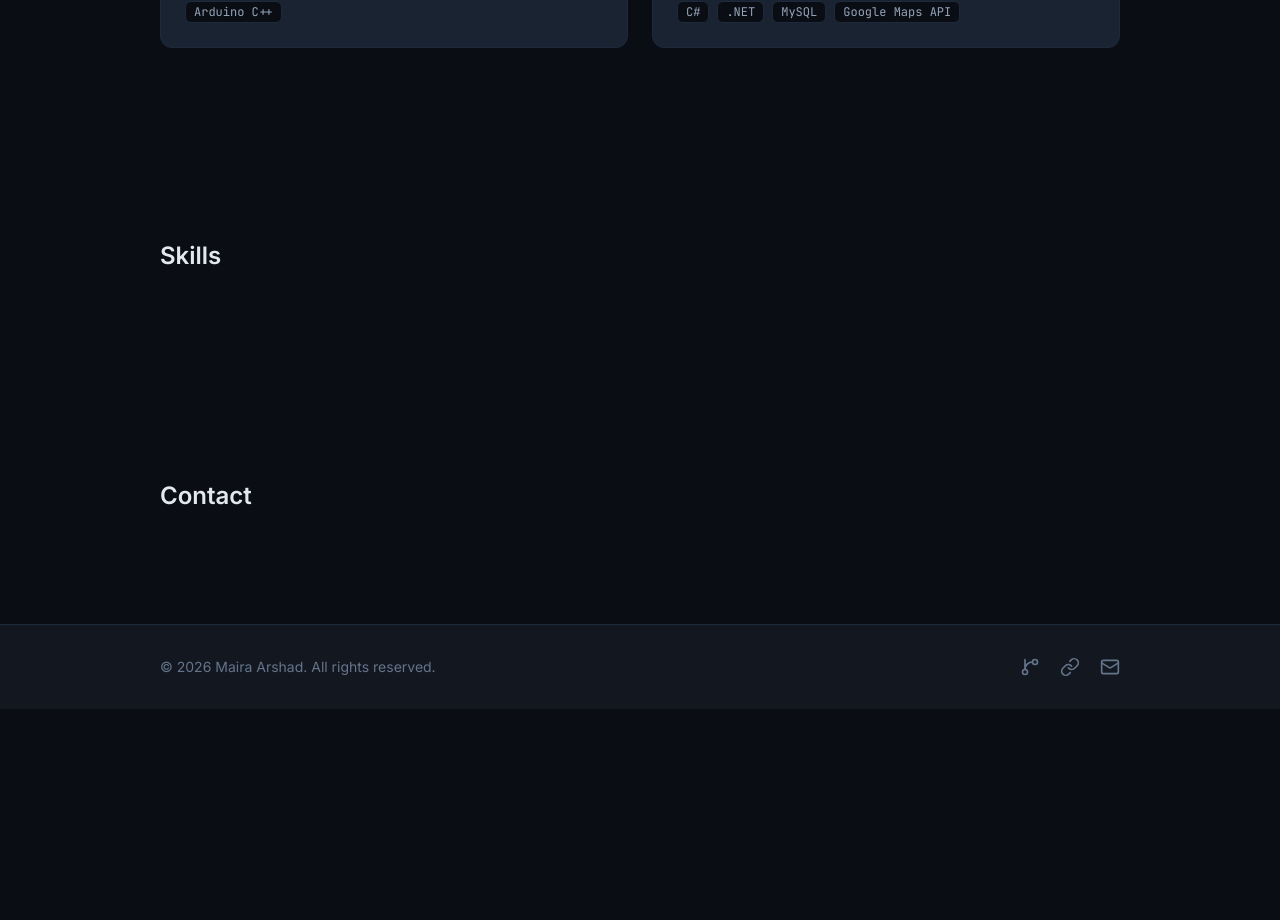
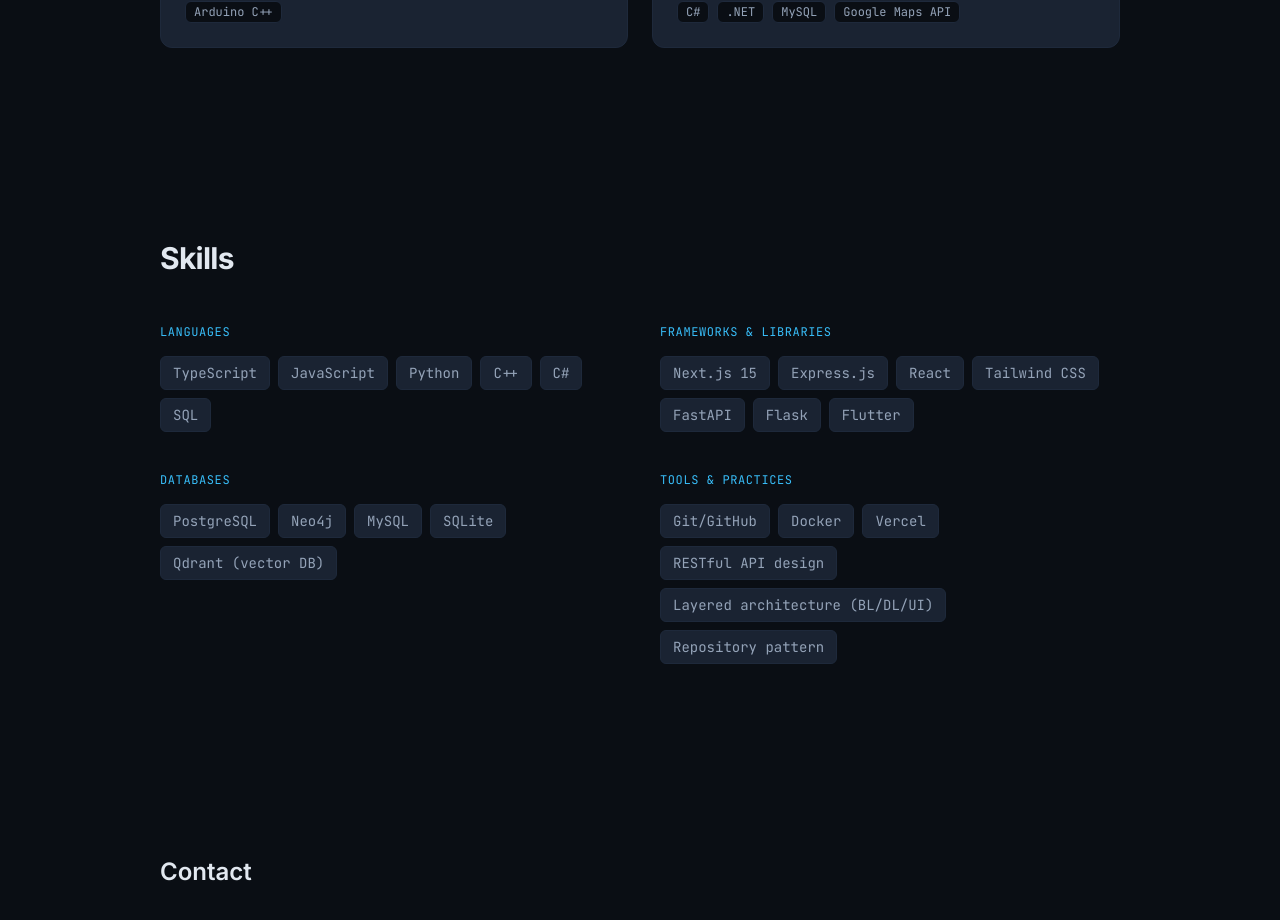
Before and after one commit to Mairaarshad19/Portfolio, a Next.js app: page / in a window 1280 px wide. Shown: the part 3610-4530 px from the top of the page. Before the commit the page ends 4319 px from the top, so only its background shows below. Built offline with nearby package versions, Linux system fonts and the light colour scheme.

Commit message:
feat: add categorized skills section

```diff
--- a/src/app/page.tsx
+++ b/src/app/page.tsx
@@ -2,6 +2,7 @@
 import About from "@/components/About";
 import Experience from "@/components/Experience";
 import Projects from "@/components/Projects";
+import Skills from "@/components/Skills";
 
 export default function Home() {
   return (
@@ -10,13 +11,7 @@
       <About />
       <Experience />
       <Projects />
-
-      {/* Skills */}
-      <section id="skills" className="py-24">
-        <div className="container-content">
-          <h2 className="text-2xl font-semibold text-fg mb-4">Skills</h2>
-        </div>
-      </section>
+      <Skills />
 
       {/* Contact */}
       <section id="contact" className="py-24">
--- /dev/null
+++ b/src/components/Skills.tsx
@@ -0,0 +1,33 @@
+import { skillsContent } from "@/data/portfolio-content";
+
+export default function Skills() {
+  return (
+    <section id="skills" className="py-24">
+      <div className="container-content">
+        <h2 className="text-2xl sm:text-3xl font-bold tracking-tight text-fg mb-12">
+          Skills
+        </h2>
+
+        <div className="grid grid-cols-1 sm:grid-cols-2 gap-10">
+          {skillsContent.map((group) => (
+            <div key={group.category}>
+              <h3 className="text-xs font-mono text-accent uppercase tracking-wider mb-4">
+                {group.category}
+              </h3>
+              <div className="flex flex-wrap gap-2">
+                {group.skills.map((skill) => (
+                  <span
+                    key={skill}
+                    className="px-3 py-1.5 text-sm font-mono text-fg-muted bg-bg-elevated border border-border rounded-md hover:border-accent/40 hover:text-fg transition-colors"
+                  >
+                    {skill}
+                  </span>
+                ))}
+              </div>
+            </div>
+          ))}
+        </div>
+      </div>
+    </section>
+  );
+}
--- a/src/data/portfolio-content.ts
+++ b/src/data/portfolio-content.ts
@@ -108,6 +108,37 @@
   },
 ];
 
+export interface SkillCategory {
+  category: string;
+  skills: string[];
+}
+
+export const skillsContent: SkillCategory[] = [
+  {
+    category: "Languages",
+    skills: ["TypeScript", "JavaScript", "Python", "C++", "C#", "SQL"],
+  },
+  {
+    category: "Frameworks & Libraries",
+    skills: ["Next.js 15", "Express.js", "React", "Tailwind CSS", "FastAPI", "Flask", "Flutter"],
+  },
+  {
+    category: "Databases",
+    skills: ["PostgreSQL", "Neo4j", "MySQL", "SQLite", "Qdrant (vector DB)"],
+  },
+  {
+    category: "Tools & Practices",
+    skills: [
+      "Git/GitHub",
+      "Docker",
+      "Vercel",
+      "RESTful API design",
+      "Layered architecture (BL/DL/UI)",
+      "Repository pattern",
+    ],
+  },
+];
+
 export const heroContent = {
   name: "Maira Arshad",
   role: "Backend-Leaning Full-Stack Developer",
```
